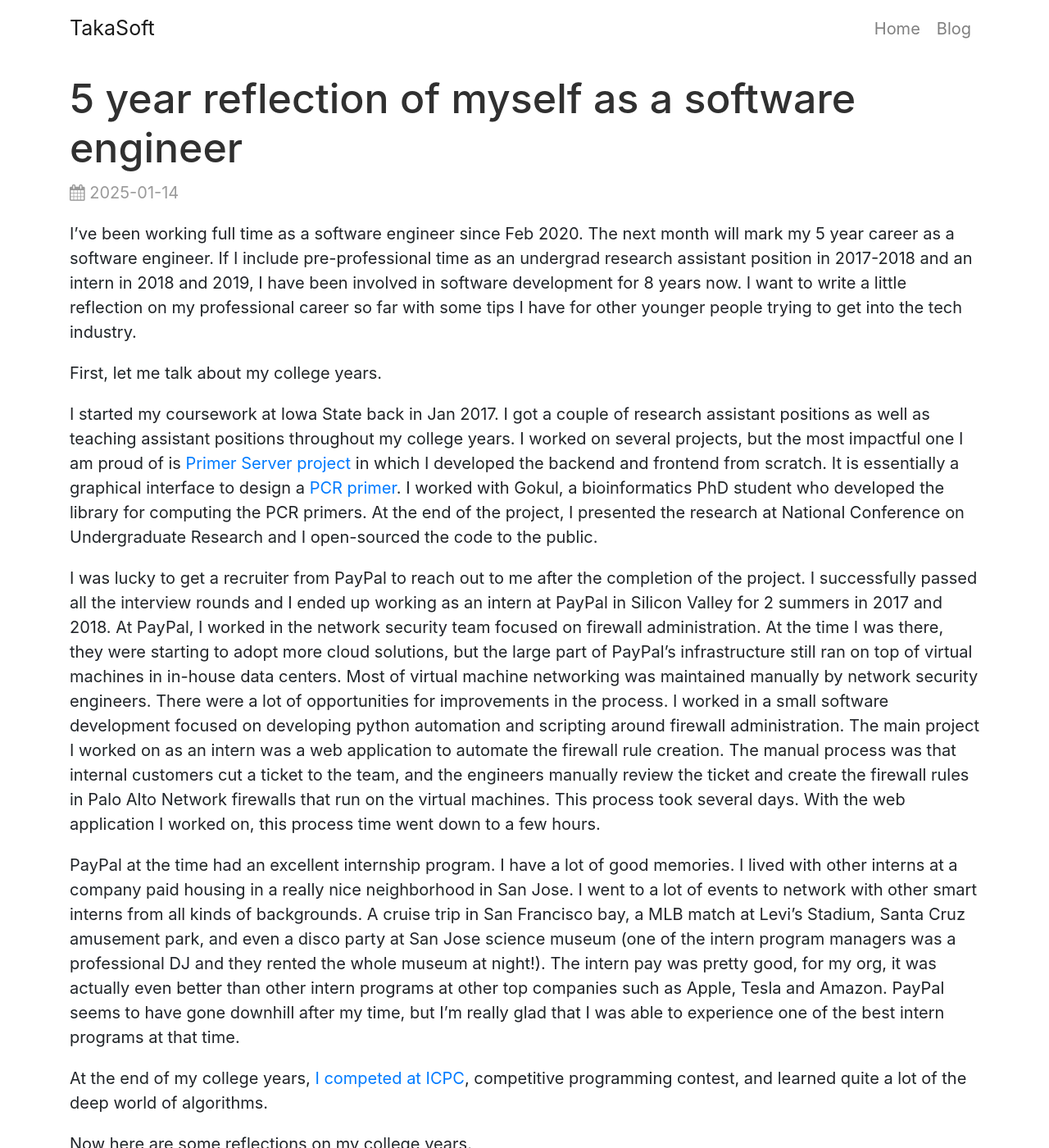
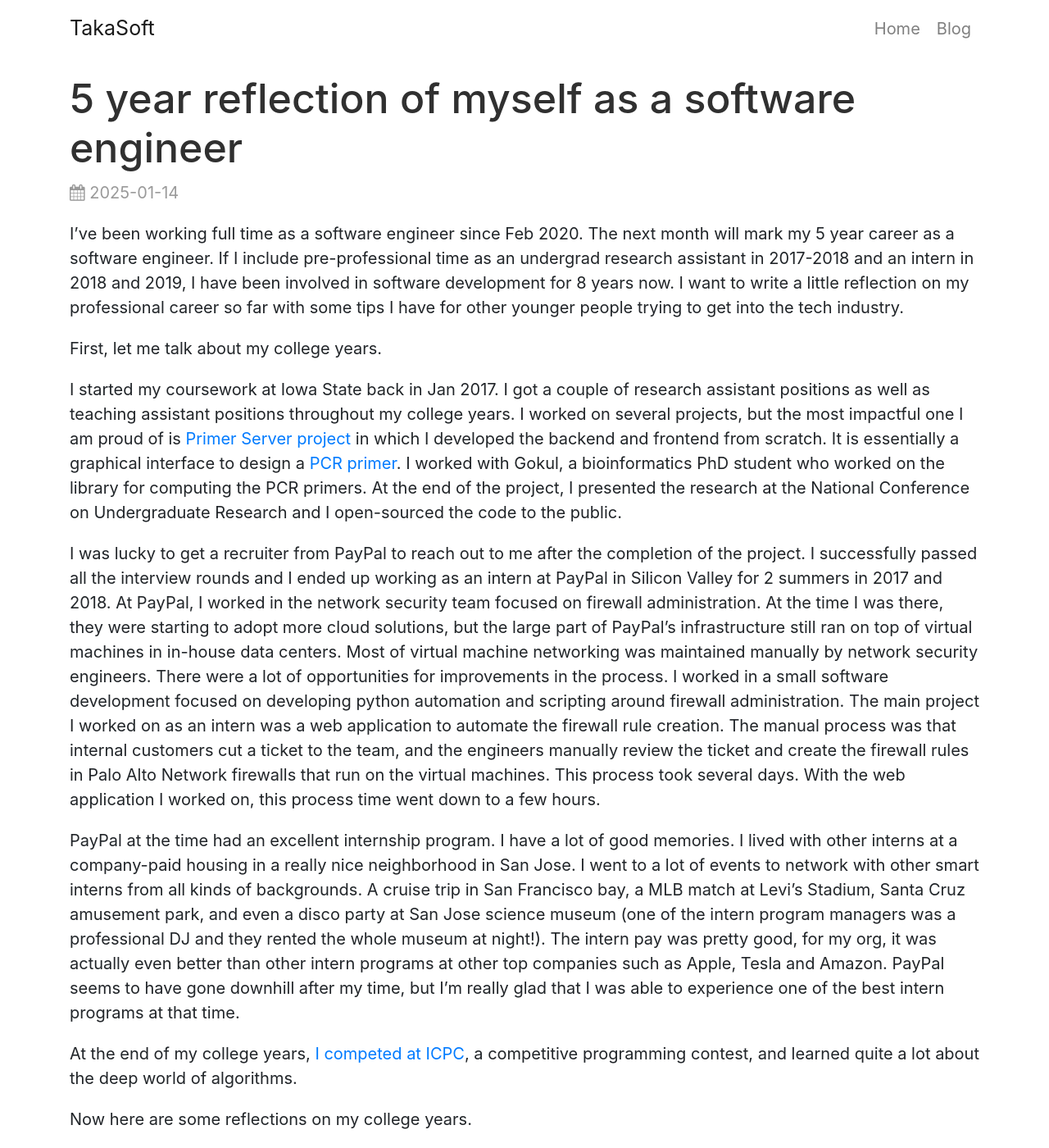
Before and after one commit to takasoft/takasoft.github.io, a Jekyll site: the page built from _posts/2025-01-14-5-year-reflection-as-software-engineer.md, in a window 1280 px wide and 1400 px high. Shown: the whole window at 82% size. Built offline with Jekyll 4.4.1, drawn with Linux system fonts in a browser that asks for light colours; some of the changed text lies outside the part shown.

Commit message:
update 2025-01-14-5-year-reflection-as-software-engineer.md

```diff
--- a/_posts/2025-01-14-5-year-reflection-as-software-engineer.md
+++ b/_posts/2025-01-14-5-year-reflection-as-software-engineer.md
@@ -3,17 +3,17 @@
 title: 5 year reflection of myself as a software engineer
 ---
 
-I've been working full time as a software engineer since Feb 2020. The next month will mark my 5 year career as a software engineer. If I include pre-professional time as an undergrad research assistant position in 2017-2018 and an intern in 2018 and 2019, I have been involved in software development for 8 years now. I want to write a little reflection on my professional career so far with some tips I have for other younger people trying to get into the tech industry.
+I've been working full time as a software engineer since Feb 2020. The next month will mark my 5 year career as a software engineer. If I include pre-professional time as an undergrad research assistant in 2017-2018 and an intern in 2018 and 2019, I have been involved in software development for 8 years now. I want to write a little reflection on my professional career so far with some tips I have for other younger people trying to get into the tech industry.
 
 First, let me talk about my college years.
 
-I started my coursework at Iowa State back in Jan 2017. I got a couple of research assistant positions as well as teaching assistant positions throughout my college years. I worked on several projects, but the most impactful one I am proud of is [Primer Server project](https://takasoft.io/blog/ncur-primer-server) in which I developed the backend and frontend from scratch. It is essentially a graphical interface to design a [PCR primer](<https://en.wikipedia.org/wiki/Primer_(molecular_biology)>). I worked with Gokul, a bioinformatics PhD student who developed the library for computing the PCR primers. At the end of the project, I presented the research at National Conference on Undergraduate Research and I open-sourced the code to the public.
+I started my coursework at Iowa State back in Jan 2017. I got a couple of research assistant positions as well as teaching assistant positions throughout my college years. I worked on several projects, but the most impactful one I am proud of is [Primer Server project](https://takasoft.io/blog/ncur-primer-server) in which I developed the backend and frontend from scratch. It is essentially a graphical interface to design a [PCR primer](<https://en.wikipedia.org/wiki/Primer_(molecular_biology)>). I worked with Gokul, a bioinformatics PhD student who worked on the library for computing the PCR primers. At the end of the project, I presented the research at the National Conference on Undergraduate Research and I open-sourced the code to the public.
 
 I was lucky to get a recruiter from PayPal to reach out to me after the completion of the project. I successfully passed all the interview rounds and I ended up working as an intern at PayPal in Silicon Valley for 2 summers in 2017 and 2018. At PayPal, I worked in the network security team focused on firewall administration. At the time I was there, they were starting to adopt more cloud solutions, but the large part of PayPal's infrastructure still ran on top of virtual machines in in-house data centers. Most of virtual machine networking was maintained manually by network security engineers. There were a lot of opportunities for improvements in the process. I worked in a small software development focused on developing python automation and scripting around firewall administration. The main project I worked on as an intern was a web application to automate the firewall rule creation. The manual process was that internal customers cut a ticket to the team, and the engineers manually review the ticket and create the firewall rules in Palo Alto Network firewalls that run on the virtual machines. This process took several days. With the web application I worked on, this process time went down to a few hours.
 
-PayPal at the time had an excellent internship program. I have a lot of good memories. I lived with other interns at a company paid housing in a really nice neighborhood in San Jose. I went to a lot of events to network with other smart interns from all kinds of backgrounds. A cruise trip in San Francisco bay, a MLB match at Levi's Stadium, Santa Cruz amusement park, and even a disco party at San Jose science museum (one of the intern program managers was a professional DJ and they rented the whole museum at night!). The intern pay was pretty good, for my org, it was actually even better than other intern programs at other top companies such as Apple, Tesla and Amazon. PayPal seems to have gone downhill after my time, but I'm really glad that I was able to experience one of the best intern programs at that time.
+PayPal at the time had an excellent internship program. I have a lot of good memories. I lived with other interns at a company-paid housing in a really nice neighborhood in San Jose. I went to a lot of events to network with other smart interns from all kinds of backgrounds. A cruise trip in San Francisco bay, a MLB match at Levi's Stadium, Santa Cruz amusement park, and even a disco party at San Jose science museum (one of the intern program managers was a professional DJ and they rented the whole museum at night!). The intern pay was pretty good, for my org, it was actually even better than other intern programs at other top companies such as Apple, Tesla and Amazon. PayPal seems to have gone downhill after my time, but I'm really glad that I was able to experience one of the best intern programs at that time.
 
-At the end of my college years, [I competed at ICPC](https://takasoft.io/blog/icpc-na-championship), competitive programming contest, and learned quite a lot of the deep world of algorithms.
+At the end of my college years, [I competed at ICPC](https://takasoft.io/blog/icpc-na-championship), a competitive programming contest, and learned quite a lot about the deep world of algorithms.
 
 Now here are some reflections on my college years.
 
@@ -35,9 +35,9 @@
 
 At this company, I learned what it's like to work in a real world software development team. Build pipelines, system monitors, feature flagging, load testing, code reviews, all those basic things that software engineers need to know. Through the development of testing frameworks, I got quite good inspirations for breaking software, which is also an important feature as a software engineer.
 
-Now here's my reflection. I did pretty well with getting promoted here. I got a pay raise twice during my year and a half there. I had a growth mindset. Developing testing environments was fun but I wasn't making impacts to the real customers of the business. I think that I should have gotten into the customer impacting team in the first place. Top companies really focus on what exact impacts you have made to the business. If you are mostly focused on testing environments, your impression will be pretty weak. After moving to a highly customer impacting team, the code reviews were a lot more rigorous and I learned a lot about how to write good code in Ruby. It was fun to get feedbacks directly from customers and stakeholders.
+Now here's my reflection. I did pretty well with getting promoted here. I got a pay raise twice during my year and a half there. I had a growth mindset. Developing testing environments was fun but I wasn't making impacts on the real customers of the business. I think that I should have gotten into the customer impacting team in the first place. Top companies really focus on what exact impacts you have made to the business. If you are mostly focused on testing environments, your impression will be pretty weak. After moving to a highly customer impacting team, the code reviews were a lot more rigorous and I learned a lot about how to write good code in Ruby. It was fun to get feedback directly from customers and stakeholders.
 
-In the middle of 2021 a lot of recruiters started reaching out to me, one of them was from Amazon. It seemed like they were doing mass hiring. For this interview preparation, I did a lot of Leetcode. I was already getting really rusty on DSA because I didn't touch any of DSA stuff after college. I struggled quite a lot. I should have kept learning DSA after college years. I was really nervous in the interviews but I was able to solve most of the coding problems, and did pretty well in the behavioral one as well by focusing on the impacts I made. Salary negotiation also went well and I got an offer that was more than 50% higher than what I was making at that time. The key really was focusing on impacts and practicing DSA skills.
+In the middle of 2021 a lot of recruiters started reaching out to me, one of them was from Amazon. It seemed like they were doing mass hiring. For this interview preparation, I did a lot of Leetcode. I was already getting really rusty on DSA because I didn't touch any of DSA stuff after college. I struggled quite a lot. I should have kept learning DSA after college. I was really nervous in the interviews but I was able to solve most of the coding problems, and did pretty well in the behavioral one as well by focusing on the impacts I made. Salary negotiation also went well and I got an offer that was more than 50% higher than what I was making at that time. The key really was focusing on impacts and practicing DSA skills.
 
 Now, moving onto my current job at Amazon. Since it's my current job, I cannot go into too much detail but I want to emphasize one main point. Focusing on the business impacts.
 
@@ -47,7 +47,7 @@
 
 Here, I also made a similar mistake as my first full time job. I focused a bit too much on improving integration testing, reducing tech debt, and fixing bugs, basically operational excellence (OE) things. Of course, OE is extremely important in engineering, but I should have chosen my projects in such a way that I can make higher impacts in the organization, which I can use for promotion (promo) docs. Some people I know got promoted from SDE1 to SDE2 in less than 2 years, in the meanwhile, it took me 3 and half years considering my first job as SDE1 level.
 
-At a big company, promotion involves rigorous reviews by various people outside of your team. You need to demonstrate a very compelling reason to promote you. I didn't get into this game of getting promoted until I was already more than a year at Amazon. I was a bit clueless and I thought I would just get promoted naturally as I worked on more projects, which is never the case. As a result, it took me longer years than other people to get promoted. The time also coincided with 2022 tech slump where tech stocks crashed and the company started doing layoffs. It's hard to get promoted when people are getting laid off.
+At a big company, promotion involves rigorous reviews by various people outside of your team. You need to demonstrate a very compelling reason to promote you. I didn't get into this game of getting promoted until I was already more than a year at Amazon. I was a bit clueless and I thought I would just get promoted naturally as I worked on more projects, which is never the case. As a result, it took me longer years than other people to get promoted. The time also coincided with the 2022 tech slump where tech stocks crashed and the company started doing layoffs. It's hard to get promoted when people are getting laid off.
 
 What I should have done instead was to start the promo process from Day 1. This is also a good thing as it shows to your manager that you are ambitious to keep making high impacts. Getting promoted is a win-win game both for yourself as well as for the company. After starting the promo doc with my manager, I was more aware of what I had and what I didn't have. In every 1 on 1 with my manager we discussed the accomplishments table of the promo doc, and kept filling the gaps until my manager felt ready to bring up the doc to the higher ups and eventually I passed the reviews and I got promoted.
 
```
